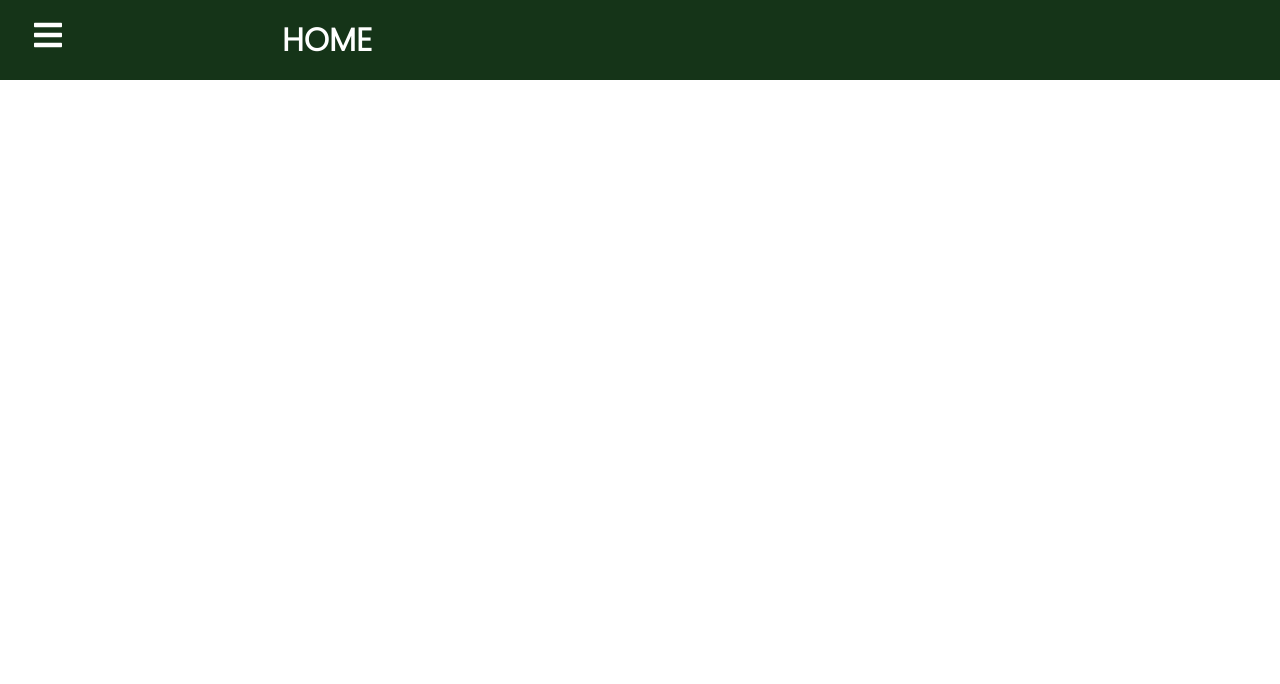
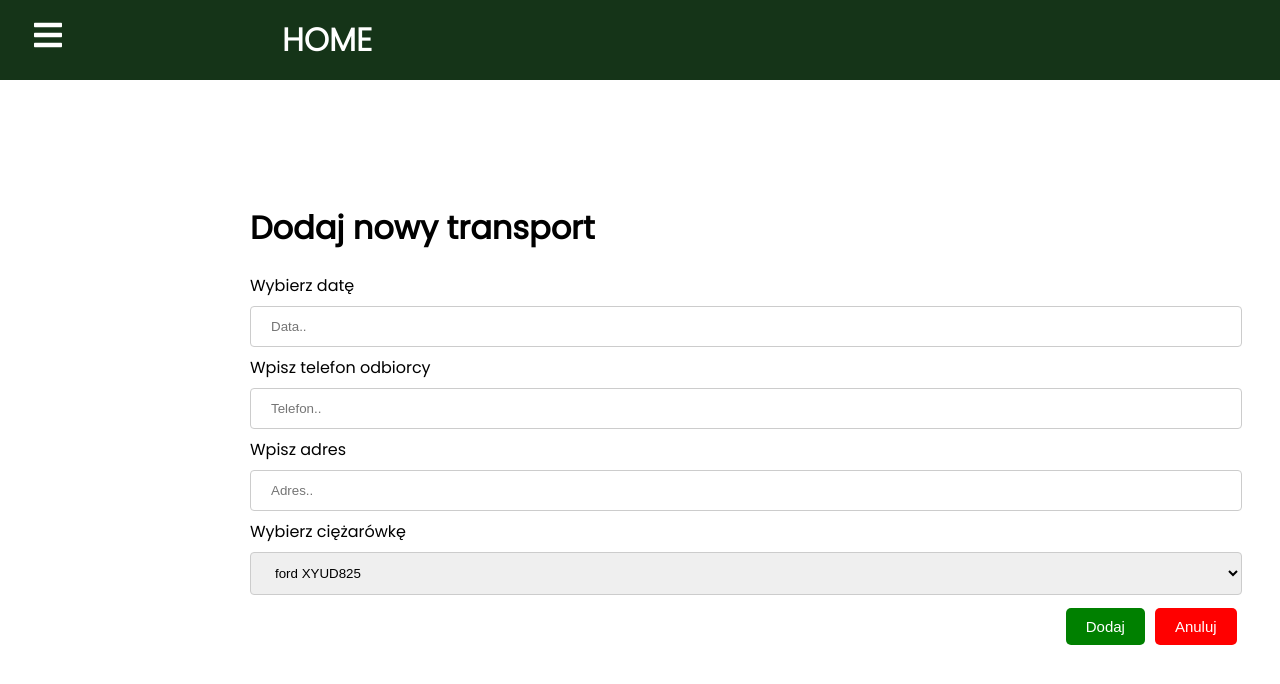
Before and after one commit to s18914/ABCRecyclingApp, a React (Create React App) app in the folder abc-recycling-app/: page /transports/add in a window 1280 px wide. Shown: the top 684 px of the page. Built offline with nearby package versions, Linux system fonts and the light colour scheme.

Commit message:
add link to form

```diff
--- a/abc-recycling-app/package.json
+++ b/abc-recycling-app/package.json
@@ -11,10 +11,11 @@
     "react-dom": "^18.0.0",
     "react-icons": "^4.3.1",
     "react-router-dom": "^6.3.0",
-    "react-scripts": "5.0.0",
+    "react-scripts": "^2.1.3",
     "sass": "^1.49.11",
     "styled-components": "^5.3.5",
-    "web-vitals": "^2.1.4"
+    "web-vitals": "^2.1.4",
+    "yup": "^0.32.11"
   },
   "scripts": {
     "start": "react-scripts start",
--- a/abc-recycling-app/src/App.js
+++ b/abc-recycling-app/src/App.js
@@ -1,7 +1,9 @@
+import React, { useState } from 'react';
 import Navbar from './components/Navbar'
 import { BrowserRouter as Router, Routes , Route } from 'react-router-dom';
 import Home from './components/pages/Home';
 import Transports from './components/pages/Transports';
+import TransportEdit from './components/pages/TransportEdit';
 //import Sales from './pages/Sales';
 
 const App = () => {
@@ -12,6 +14,8 @@ const App = () => {
         <Routes>
           <Route path='/' exact element={<Home/>} />
           <Route path='/transports'exact element={<Transports/>} />
+          <Route path='/transports/add'exact element={<TransportEdit/>} />
+          <Route path='/transports/edit/:id'exact element={<TransportEdit/>} />
           {/* <Route path='/sales' component={Sales} /> */}
         </Routes>
       </Router>
--- a/abc-recycling-app/src/components/Button.js
+++ b/abc-recycling-app/src/components/Button.js
@@ -1,9 +1,11 @@
+import React, { useState } from 'react';
 import PropTypes from 'prop-types'
 
-const Button = ({color, text, onClick}) => {
+const Button = ({color, text, onClick, to}) => {
 
 
     return (
+        <a href={to}>
             <button
                 className='btn'
                 style={{backgroundColor: color}}
@@ -11,6 +13,7 @@ const Button = ({color, text, onClick}) => {
             >
                 {text}
             </button>
+        </a>
     )
 }
 
--- a/abc-recycling-app/src/components/Header.js
+++ b/abc-recycling-app/src/components/Header.js
@@ -1,3 +1,4 @@
+import React, { useState } from 'react';
 const Header = ({text}) => {
   return (
     <h1 className='main'>
--- a/abc-recycling-app/src/components/pages/TransportEdit.js
+++ b/abc-recycling-app/src/components/pages/TransportEdit.js
@@ -1,7 +1,10 @@
 import React from 'react'
+import Button from '../Button'
 
 const TransportEdit = () => {
   return (
+    <div className='main'>
+      <h1>Dodaj nowy transport</h1>
       <form>
         <label>Wybierz datę</label>
         <input type="text" id="date" name="date" placeholder="Data.."></input>
@@ -14,8 +17,12 @@ const TransportEdit = () => {
           <option value="Ford 1">ford XYUD825</option>
           <option value="Ford 2">ford XZUD825</option>
         </select>
-      <input type="submit" value="Submit"></input>
+        <div className='btn-panel'>
+          <Button type="submit" color={'green'} text={'Dodaj'} to={'/transports'}></Button>
+          <Button type="submit" color={'red'} text={'Anuluj'} to={'/transports'}></Button>
+        </div>
       </form>
+    </div>
   )
 }
 
--- a/abc-recycling-app/src/components/pages/Transports.js
+++ b/abc-recycling-app/src/components/pages/Transports.js
@@ -65,7 +65,7 @@ const Transports = () => {
         pagination
       />
       <div className='btn-panel'>
-        <Button color={'green'} text={'Dodaj'} />
+        <Button color={'green'} text={'Dodaj'} to={'/transports/add'}/>
         <Button color={'red'} text={'Usuń'}/>
         <Button color={'blue'} text={'Edytuj'}/>
       </div>
```
Also changed, not shown: 1 other file (tests, documents, lock files or other folders). Lines whose indentation alone changed are shown as unchanged.
